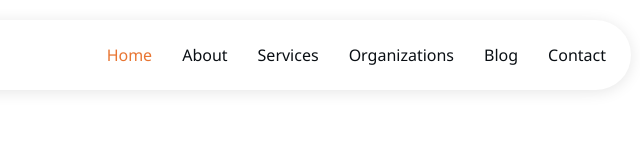
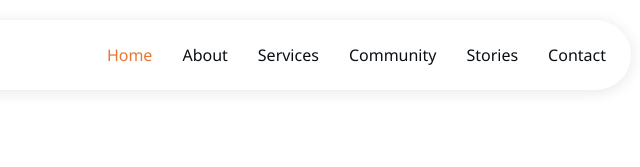
Before and after one commit to EGichuhi/Jackie-Kariuki, a plain HTML site: page index.html in a window 1280 px wide. Shown: the top 167 px of the page, 579-1219 px from the left. Drawn offline with Linux system fonts and the light colour scheme.

Commit message:
Update index.html

```diff
--- a/index.html
+++ b/index.html
@@ -49,11 +49,11 @@
 
       <nav id="navmenu" class="navmenu">
         <ul>
-          <li><a href="index.html#hero" class="active">Home</a></li>
+          <li><a href="index.html#hero">Home</a></li>
           <li><a href="index.html#about">About</a></li>
           <li><a href="index.html#services">Services</a></li>
-          <li><a href="index.html#portfolio">Organizations</a></li>
-          <li><a href="blog.html">Blog</a></li>
+          <li><a href="index.html#portfolio">Community</a></li>
+          <li><a href="blog.html" class="active">Stories</a></li>
           <li><a href="index.html#contact">Contact</a></li>
           <!-- li class="dropdown"><a href="#"><span>Dropdown</span> <i class="bi bi-chevron-down toggle-dropdown"></i></a>
             <ul>
```
